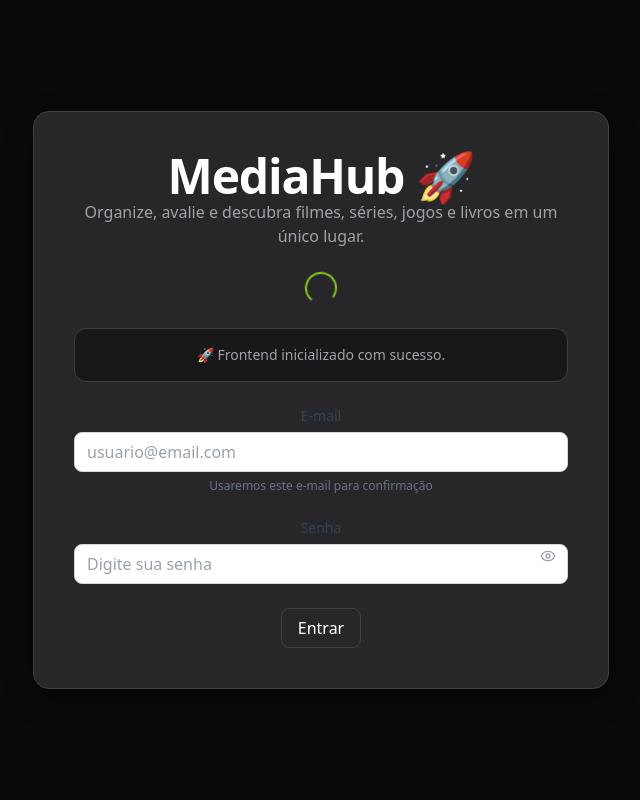
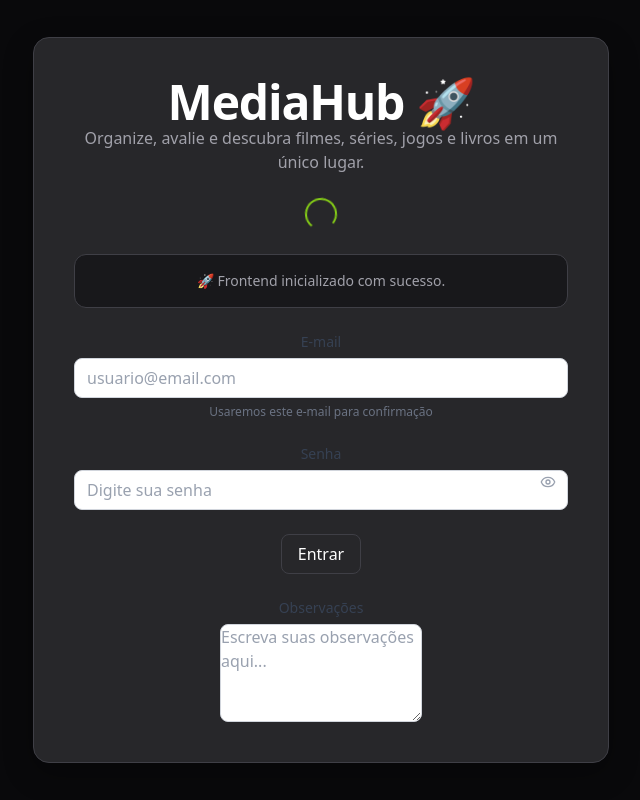
Before and after one commit to Bruno-nog/42_transcendence, a Next.js app in the folder frontend/: page / in a window 1280 px wide. Shown: the whole page, without its empty margins (319-959 px from the left). Built offline with nearby package versions, Linux system fonts and the light colour scheme.

Commit message:
feat: implementa componente Textarea

```diff
--- a/frontend/src/app/(app)/page.tsx
+++ b/frontend/src/app/(app)/page.tsx
@@ -2,6 +2,7 @@ import { Button } from "@/src/components/ui/button";
 import { Loader } from "../../components/ui/loader";
 import { Input } from "@/src/components/ui/Input";
 import { PasswordInput } from "@/src/components/ui/PasswordInput";
+import { Textarea } from "@/src/components/ui/Textarea";
 
 export default function HomePage() {
   return (
@@ -43,6 +44,11 @@ export default function HomePage() {
           <Button variant="outline">
             Entrar
           </Button>
+
+          <Textarea
+            label="Observações"
+            placeholder="Escreva suas observações aqui..."
+          />
         </div>
       </section>
     </main>
--- /dev/null
+++ b/frontend/src/components/ui/Textarea/Textarea.tsx
@@ -0,0 +1,65 @@
+import { forwardRef } from "react";
+
+import { cn } from "../../../lib/cn";
+
+import { TextareaProps } from "./textarea.types";
+import { textareaVariants } from "./textarea.variants";
+
+export const Textarea = forwardRef<HTMLTextAreaElement, TextareaProps>(
+  (
+    {
+      className,
+      variant,
+      fullWidth,
+      error,
+      helperText,
+      label,
+      id,
+      disabled,
+      rows = 4,
+      ...props
+    },
+    ref
+  ) => {
+    const resolvedVariant = error ? "error" : variant;
+
+    return (
+      <div className={cn("flex flex-col gap-1.5", fullWidth && "w-full")}>
+        {label && (
+          <label
+            htmlFor={id}
+            className="text-sm font-medium text-gray-700 disabled:opacity-50"
+          >
+            {label}
+          </label>
+        )}
+        <textarea
+          id={id}
+          ref={ref}
+          rows={rows}
+          disabled={disabled}
+          className={cn(
+            textareaVariants({
+              variant: resolvedVariant,
+              fullWidth,
+            }),
+            className
+          )}
+          {...props}
+        />
+        {helperText && (
+          <span
+            className={cn(
+              "text-xs",
+              error ? "text-red-500" : "text-gray-500"
+            )}
+          >
+            {helperText}
+          </span>
+        )}
+      </div>
+    );
+  }
+);
+
+Textarea.displayName = "Textarea";
--- /dev/null
+++ b/frontend/src/components/ui/Textarea/index.ts
@@ -0,0 +1,3 @@
+export * from "./Textarea";
+export * from "./textarea.types";
+export * from "./textarea.variants";
--- /dev/null
+++ b/frontend/src/components/ui/Textarea/textarea.types.ts
@@ -0,0 +1,11 @@
+import { TextareaHTMLAttributes } from "react";
+import { VariantProps } from "class-variance-authority";
+import { textareaVariants } from "./textarea.variants";
+
+export interface TextareaProps
+  extends TextareaHTMLAttributes<HTMLTextAreaElement>,
+    VariantProps<typeof textareaVariants> {
+  error?: boolean;
+  helperText?: string;
+  label?: string;
+}
--- /dev/null
+++ b/frontend/src/components/ui/Textarea/textarea.variants.ts
@@ -0,0 +1,23 @@
+import { cva } from "class-variance-authority";
+
+export const textareaVariants = cva(
+  "w-full rounded-md border text-sm transition-colors focus-visible:outline-none focus-visible:ring-2 focus-visible:ring-offset-2 disabled:cursor-not-allowed disabled:opacity-50 min-h-[80px] resize-y",
+  {
+    variants: {
+      variant: {
+        default:
+          "border-gray-300 bg-white text-gray-900 placeholder:text-gray-400 focus-visible:ring-blue-600",
+        error:
+          "border-red-500 bg-white text-gray-900 placeholder:text-red-300 focus-visible:ring-red-500",
+      },
+      fullWidth: {
+        true: "w-full",
+        false: "w-auto",
+      },
+    },
+    defaultVariants: {
+      variant: "default",
+      fullWidth: true,
+    },
+  }
+);
```
